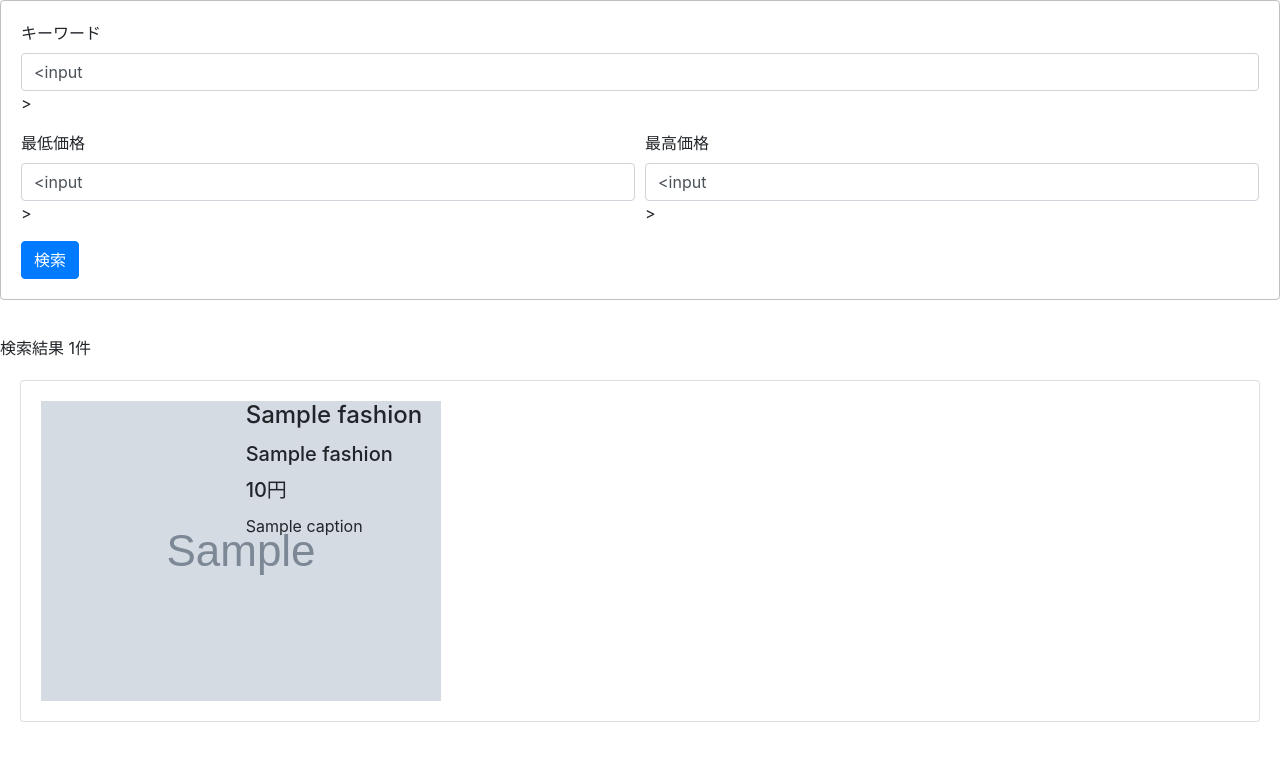
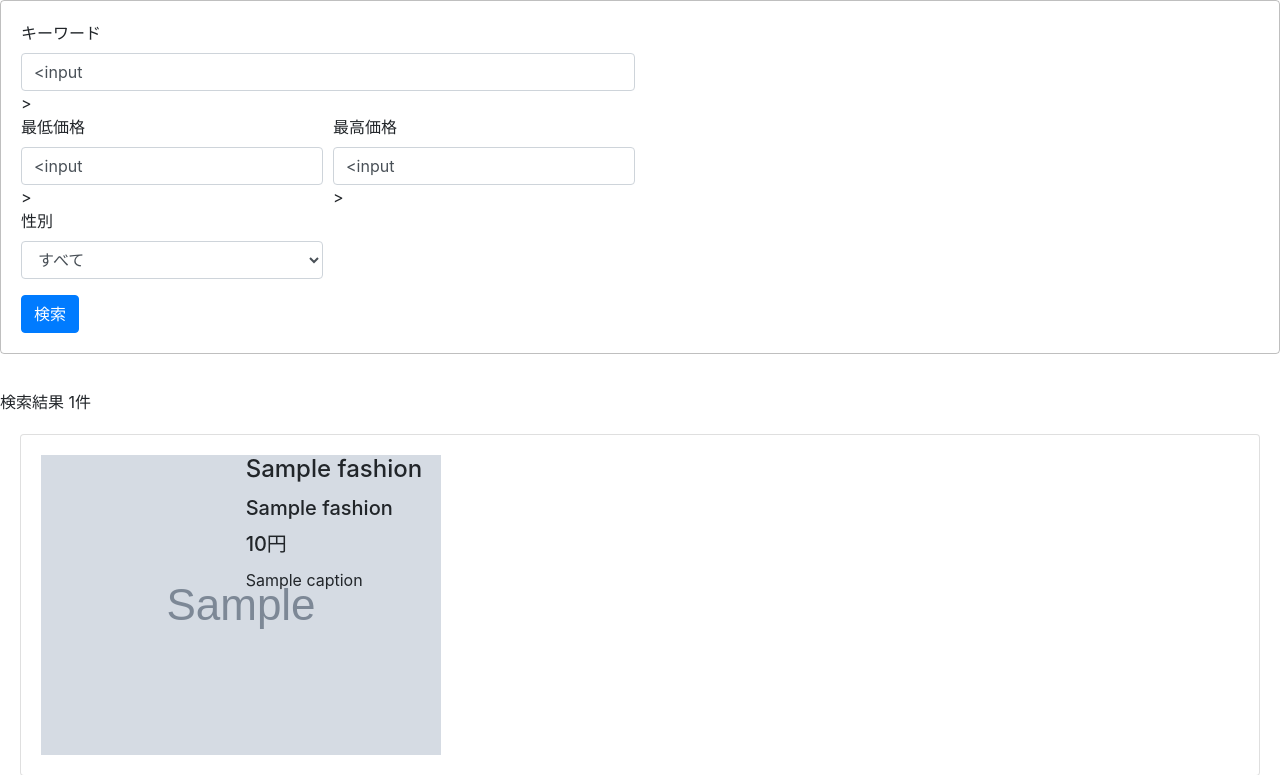
Before and after one commit to sattosan/minitown, a Flask app: template server/templates/index.html in a window 1280 px wide. Shown: the part 50-825 px from the top of the page. Before the commit the page ends 772 px from the top, so only its background shows below. Run offline with Flask 2, Linux system fonts and the light colour scheme; the template is opened without the code that fills it: most values are stand-ins (such as "Sample title", 1, 10 or a date in 2020); grey boxes marked "Sample" are stand-in pictures; form fields are guessed from the names that the template uses; some libraries are stand-ins or nearby versions.

Commit message:
性別検索を追加

```diff
--- a/server/templates/index.html
+++ b/server/templates/index.html
@@ -16,18 +16,36 @@
     <div class="search-form">
         <form action="{{ url_for('show_results') }}" method=post>
             <div class="form-group">
-                <label for="search_word">キーワード</label>
-                <input type="text" class="form-control" id="search_word" name=search_word placeholder="何かお探しですか？", value={{request_form.search_word}}>
-            </div>
-            <div class="form-group">
                 <div class="form-row">
                     <div class="col-lg-6">
+                        <label for="search_word">キーワード</label>
+                        <input type="text" class="form-control" id="search_word" name=search_word placeholder="何かお探しですか？", value={{request_form.search_word}}>
+                    </div>
+                </div>
+                <div class="form-row">
+                    <div class="col-lg-3">
                         <label for="price_min">最低価格</label>
                         <input type="text" class="form-control price" id="price_min" name=price_min placeholder="円" value={{request_form.price_min}}>
                     </div>
-                    <div class="col-lg-6">
+                    <div class="col-lg-3">
                         <label for="price_max">最高価格</label>
                         <input type="text" class="form-control price" id="price_max" name=price_max placeholder="円", value={{request_form.price_max}}>
+                    </div>
+                </div>
+                <div class="form-row">
+                    <div class="col-lg-3">
+                        <label for="sex">性別</label>
+                        <select class="form-control" id="sex" name="sex">
+                            <option value="all" {% if request_form.sex == "all" %} selected {% endif %}>
+                                すべて
+                            </option>
+                            <option value="men" {% if request_form.sex == "men" %} selected {% endif %}>
+                                男性
+                            </option>
+                            <option value="women" {% if request_form.sex == "women" %} selected {% endif %}>
+                                女性
+                            </option>
+                        </select>
                     </div>
                 </div>
             </div>
```
Also changed, not shown: server/search.py (+9 -2 lines).
